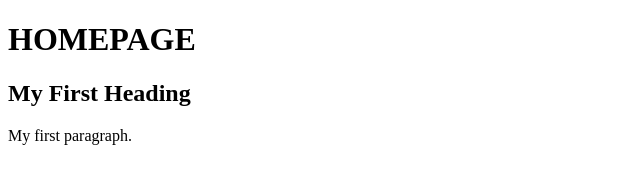
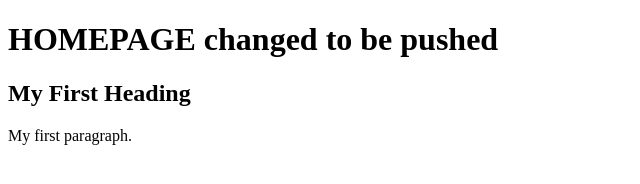
Before and after one commit to navwarrier/git-demo2, a plain HTML site: page web/index.html in a window 1280 px wide. Shown: the whole page, without its empty margins (0-640 px from the left). Drawn offline with Linux system fonts and the light colour scheme.

Commit message:
Updating index page

```diff
--- a/web/index.html
+++ b/web/index.html
@@ -1,7 +1,7 @@
  <!DOCTYPE html>
 <html>
 <body>
-<h1> HOMEPAGE </h1>
+<h1> HOMEPAGE changed to be pushed </h1>
 <h2>My First Heading</h2>
 <p>My first paragraph.</p>
 
```
